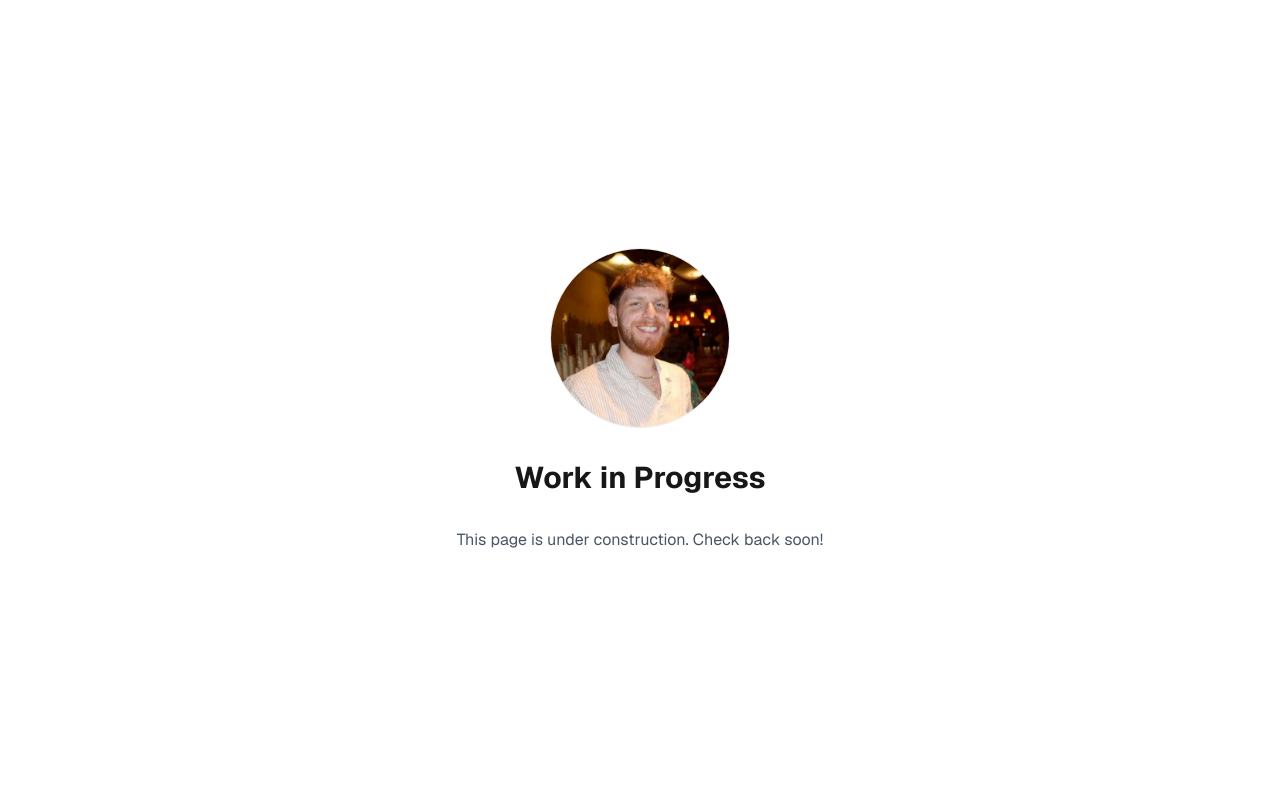
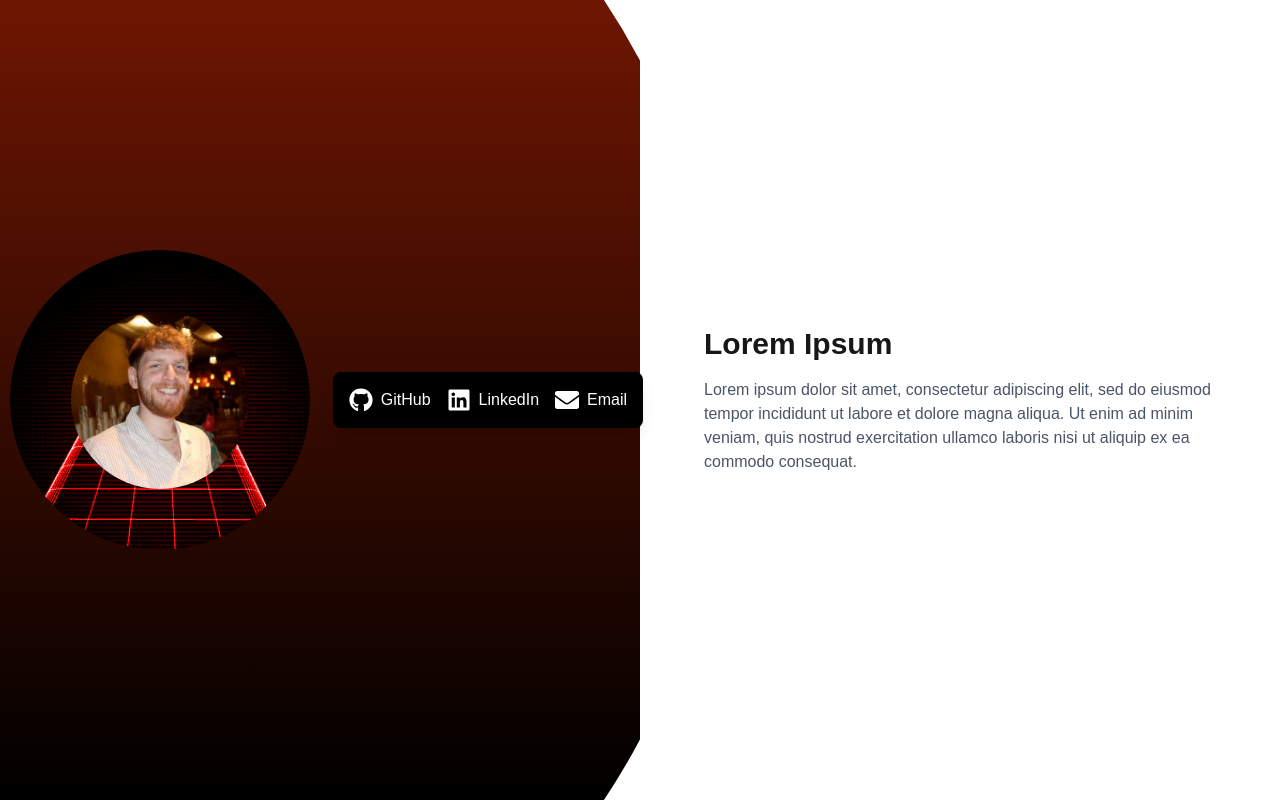
Before and after one commit to sm4j/dotme, a Next.js app: page / in a window 1280 px wide. Built offline with nearby package versions, Linux system fonts and the light colour scheme.

Commit message:
Base structure

```diff
--- a/src/app/page.tsx
+++ b/src/app/page.tsx
@@ -1,30 +1,85 @@
 import Image from "next/image";
+import { FaGithub, FaLinkedin, FaEnvelope } from "react-icons/fa"; // Import social media icons
 
 export const metadata = {
-  title: "WIP", // Change this to your desired tab title
-  description: "Working on it.",
+  title: "dotme",
+  description: "Still a work in progress",
 };
 
 export default function Home() {
   return (
-    <div className="grid grid-rows-[20px_1fr_20px] items-center justify-items-center min-h-screen p-8 pb-20 gap-16 sm:p-20 font-[family-name:var(--font-geist-sans)]">
-      <main className="flex flex-col gap-[32px] row-start-2 items-center sm:items-center">
+    <div className="flex min-h-screen relative">
+      {/* Left Section: Semicircle */}
+      <div
+        className="absolute top-0 left-0 w-1/2 h-full"
+        style={{
+          clipPath: "circle(100% at 0% 50%)", // Creates a semicircle
+          background: "linear-gradient(to bottom, #6e1602, black)", // Gradient from #6e1602 to black
+        }}
+      >
+        {/* Background Circle */}
+        <div
+          className="absolute left-1/4 top-1/2 transform -translate-x-1/2 -translate-y-1/2 rounded-full"
+          style={{
+            backgroundImage: "url('/pathway.gif')",
+            backgroundSize: "cover",
+            backgroundPosition: "center",
+            width: "300px", // Adjust size of the circle
+            height: "300px", // Adjust size of the circle
+          }}
+        ></div>
+
+        {/* Profile Image */}
+        <div className="absolute left-1/4 top-1/2 transform -translate-x-1/2 -translate-y-1/2">
           <Image
             className="rounded-full border border-solid border-black/[.08] dark:border-white/[.145]"
             src="/pfp.png"
             alt="Profile Picture"
-          width={180}
+            width={180} // Adjust size of the profile image
             height={180}
             priority
-          style={{ color: "transparent" }} // Explicitly set style to avoid external interference
           />
-        <h1 className="text-2xl sm:text-3xl font-bold text-center">
-          Work in Progress
+        </div>
+
+        {/* Social Media Toolbar */}
+        <div className="absolute left-[52%] top-1/2 transform -translate-y-1/2 flex gap-4 bg-black text-white p-4 rounded-lg shadow-lg">
+          <a
+            href="https://github.com/sm4j"
+            target="_blank"
+            rel="noopener noreferrer"
+            className="flex items-center gap-2 hover:text-gray-400"
+          >
+            <FaGithub size={24} />
+            <span>GitHub</span>
+          </a>
+          <a
+            href="https://linkedin.com/in/sm4j"
+            target="_blank"
+            rel="noopener noreferrer"
+            className="flex items-center gap-2 hover:text-gray-400"
+          >
+            <FaLinkedin size={24} />
+            <span>LinkedIn</span>
+          </a>
+          <a
+            href="mailto:sm4j@icloud.com"
+            className="flex items-center gap-2 hover:text-gray-400"
+          >
+            <FaEnvelope size={24} />
+            <span>Email</span>
+          </a>
+        </div>
+      </div>
+
+      {/* Right Section */}
+      <div className="ml-auto w-1/2 flex flex-col justify-center items-start p-8 sm:p-16">
+        <h1 className="text-2xl sm:text-3xl font-bold">
+          Lorem Ipsum
         </h1>
-        <p className="text-sm sm:text-base text-center text-gray-600 dark:text-gray-400">
-          This page is under construction. Check back soon!
+        <p className="text-sm sm:text-base text-gray-600 dark:text-gray-400 mt-4">
+          Lorem ipsum dolor sit amet, consectetur adipiscing elit, sed do eiusmod tempor incididunt ut labore et dolore magna aliqua. Ut enim ad minim veniam, quis nostrud exercitation ullamco laboris nisi ut aliquip ex ea commodo consequat.
         </p>
-      </main>
+      </div>
     </div>
   );
 }
```
Also changed, not shown: package.json (+5 -4 lines), public/pathway.gif (added), 1 other file (tests, documents, lock files or other folders). Lines whose indentation alone changed are shown as unchanged.
